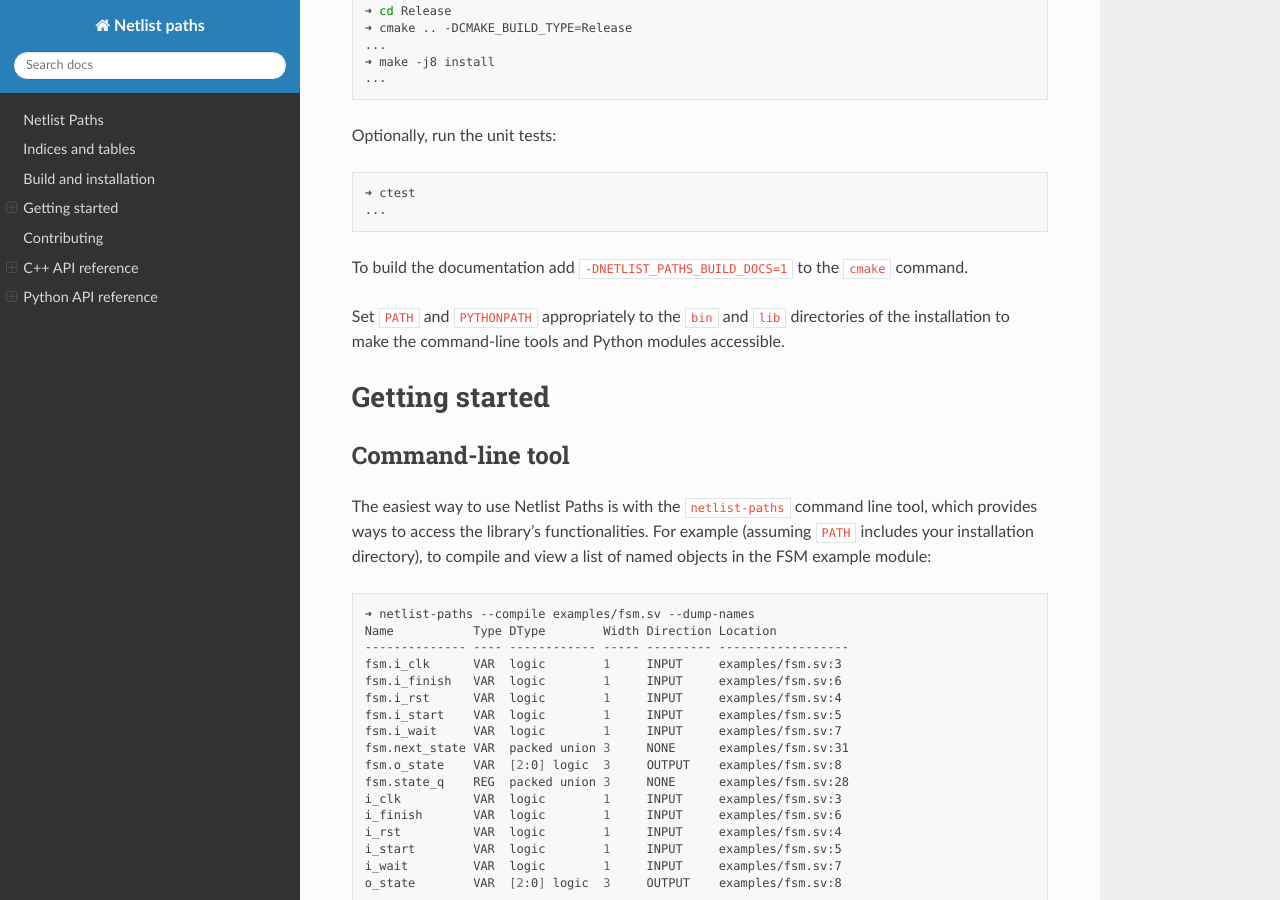
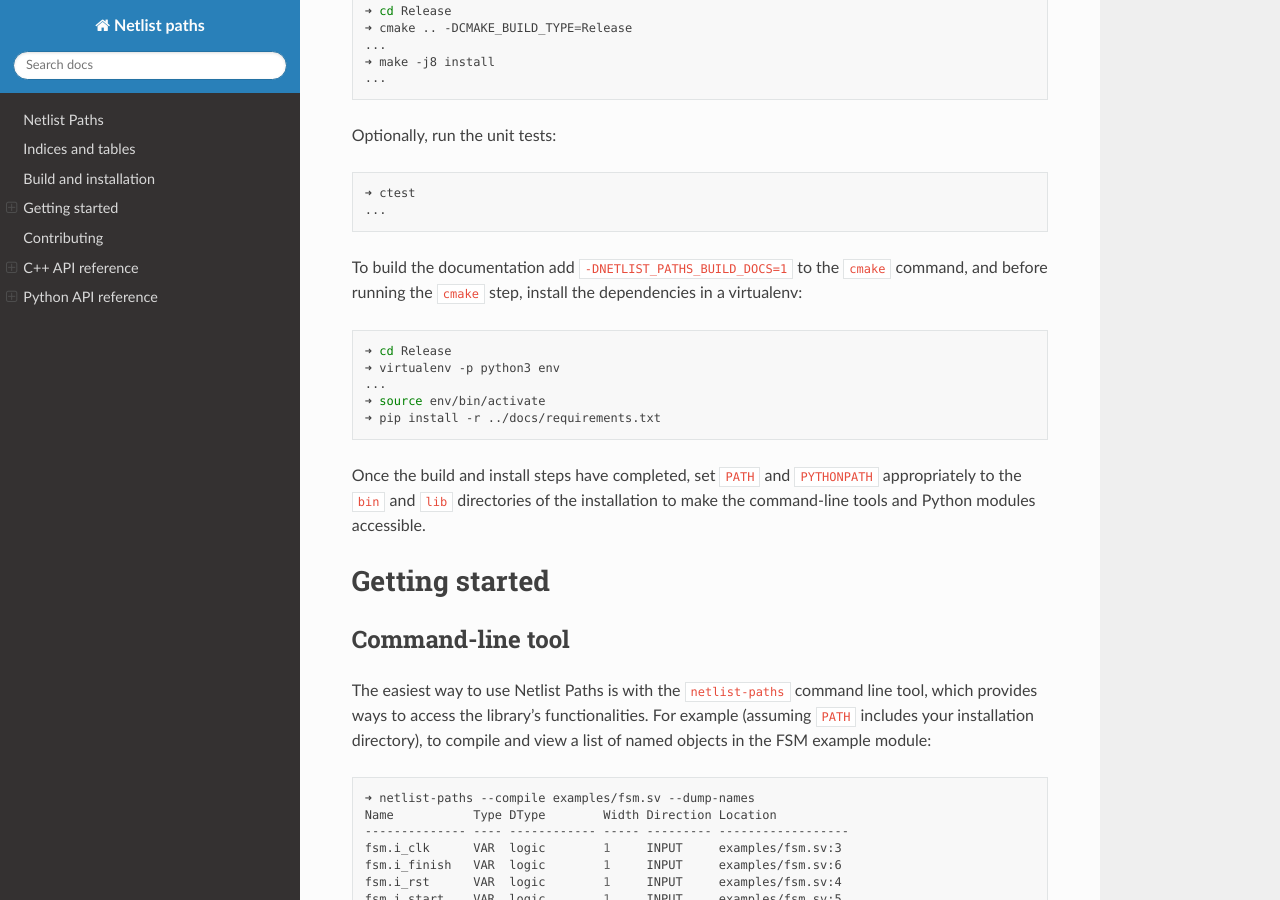
Before and after one commit to jameshanlon/netlist-paths, a Sphinx documentation site: the page built from docs/index.rst, in a window 1280 px wide and 900 px high, scrolled down 990 px. Built offline with Sphinx 7.4.7 and the Read the Docs theme 2.0.0, drawn with Linux system fonts in a browser that asks for light colours.

Commit message:
Update docs Python packages
And add note on using a virtualenv for building the documentation.

```diff
--- a/docs/index.rst
+++ b/docs/index.rst
@@ -62,11 +62,19 @@
   ...
 
 To build the documentation add ``-DNETLIST_PATHS_BUILD_DOCS=1`` to the ``cmake``
-command.
+command, and before running the ``cmake`` step, install the dependencies in a virtualenv:
 
-Set ``PATH`` and ``PYTHONPATH`` appropriately to the ``bin`` and ``lib``
-directories of the installation to make the command-line tools and Python
-modules accessible.
+.. code-block:: bash
+
+  ➜ cd Release
+  ➜ virtualenv -p python3 env
+  ...
+  ➜ source env/bin/activate
+  ➜ pip install -r ../docs/requirements.txt
+
+Once the build and install steps have completed, set ``PATH`` and
+``PYTHONPATH`` appropriately to the ``bin`` and ``lib`` directories of the
+installation to make the command-line tools and Python modules accessible.
 
 
 Getting started
--- a/docs/requirements.txt
+++ b/docs/requirements.txt
@@ -1,3 +1,3 @@
-sphinx==3.5.2
-breathe==4.27.0
-sphinx_rtd_theme==0.5.0
+sphinx==3.5.4
+breathe==4.29.1
+sphinx_rtd_theme==0.5.2
```
